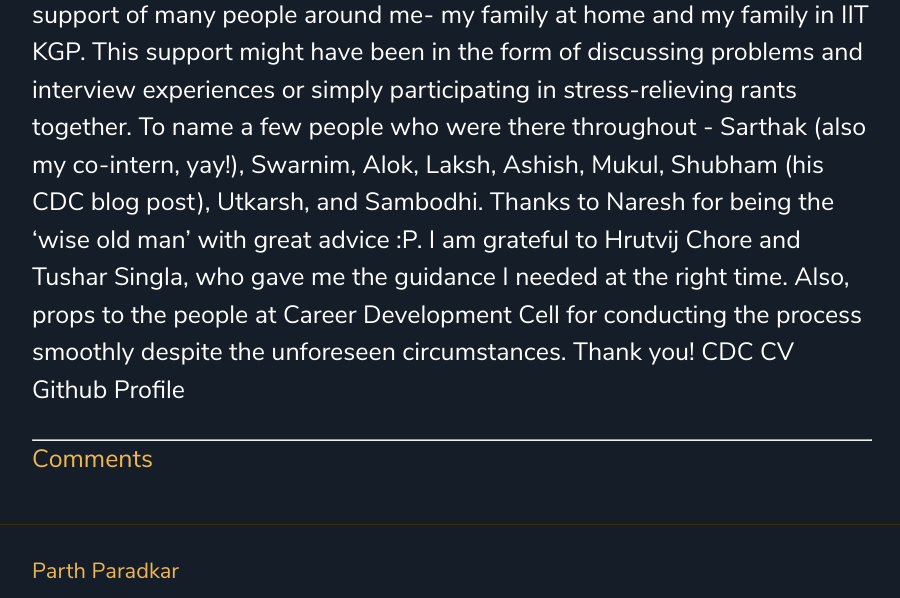
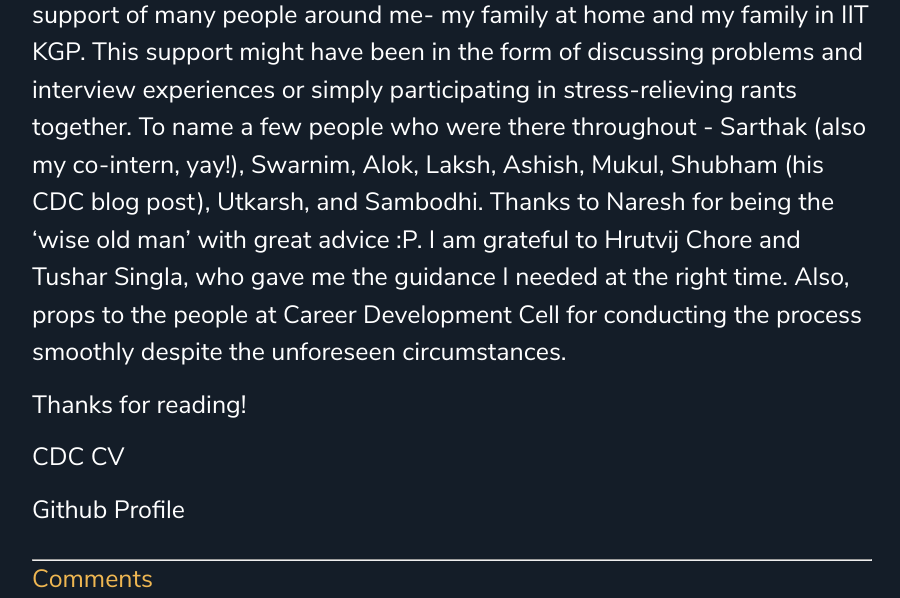
Before and after one commit to thescriptninja/thescriptninja.github.io, a Jekyll site: the page built from _posts/2020-11-30-CDC-Internship-Process-2020-Cisco.md, in a window 1280 px wide and 900 px high, scrolled down 6388 px, cut to the strip 0-598 px from the top of the window. Shown: the whole strip, without its empty margins (188-1088 px from the left). Built offline with Jekyll 4.4.1, drawn with Linux system fonts in a browser that asks for light colours.

Commit message:
Update 2020-11-30-CDC-Internship-Process-2020-Cisco.md

```diff
--- a/_posts/2020-11-30-CDC-Internship-Process-2020-Cisco.md
+++ b/_posts/2020-11-30-CDC-Internship-Process-2020-Cisco.md
@@ -68,6 +68,9 @@ Looking back on that entire ordeal 2 months later, it seems rather foolish that
 Reiterating what I said in the disclaimer, I learned this while being shortlisted for a single company and only going through the process till Day3. Hence, the above points might not give you the entire picture.
 
 Surviving this process would have been impossible without the timely support of many people around me- my family at home and my family in IIT KGP. This support might have been in the form of discussing problems and interview experiences or simply participating in stress-relieving rants together. To name a few people who were there throughout - [Sarthak](https://www.facebook.com/sarthakjohnson.prasad) (also my co-intern, yay!), [Swarnim](https://www.facebook.com/SwarnimRaj.0707), [Alok](https://www.facebook.com/profile.php?id=100027653955729), [Laksh](https://www.facebook.com/laksh.doshi.007), [Ashish](https://www.facebook.com/ashish.gokarnkar), [Mukul](https://www.facebook.com/mukul.amehta), [Shubham](https://www.facebook.com/grapheo12) ([his CDC blog post](https://grapheo12.github.io/blog/tech/cdc-intern/)), [Utkarsh](https://www.facebook.com/utkarsh.agrawal.24), and [Sambodhi](https://www.facebook.com/sambodhi.pawar.9638). Thanks to [Naresh](https://github.com/ghostwriternr) for being the ‘wise old man’ with great advice :P. I am grateful to [Hrutvij Chore](https://www.facebook.com/hrutvij322000) and [Tushar Singla](https://www.facebook.com/Singla.Tushar1), who gave me the guidance I needed at the right time. Also, props to the people at Career Development Cell for conducting the process smoothly despite the unforeseen circumstances.
-Thank you!
+
+Thanks for reading!
+
 [CDC CV](https://drive.google.com/file/d/1A04tlYh30YySr6FV7ZU2Ic_UKEzKHXpu/view?usp=sharing)
+
 [Github Profile](https://github.com/thescriptninja)
```
